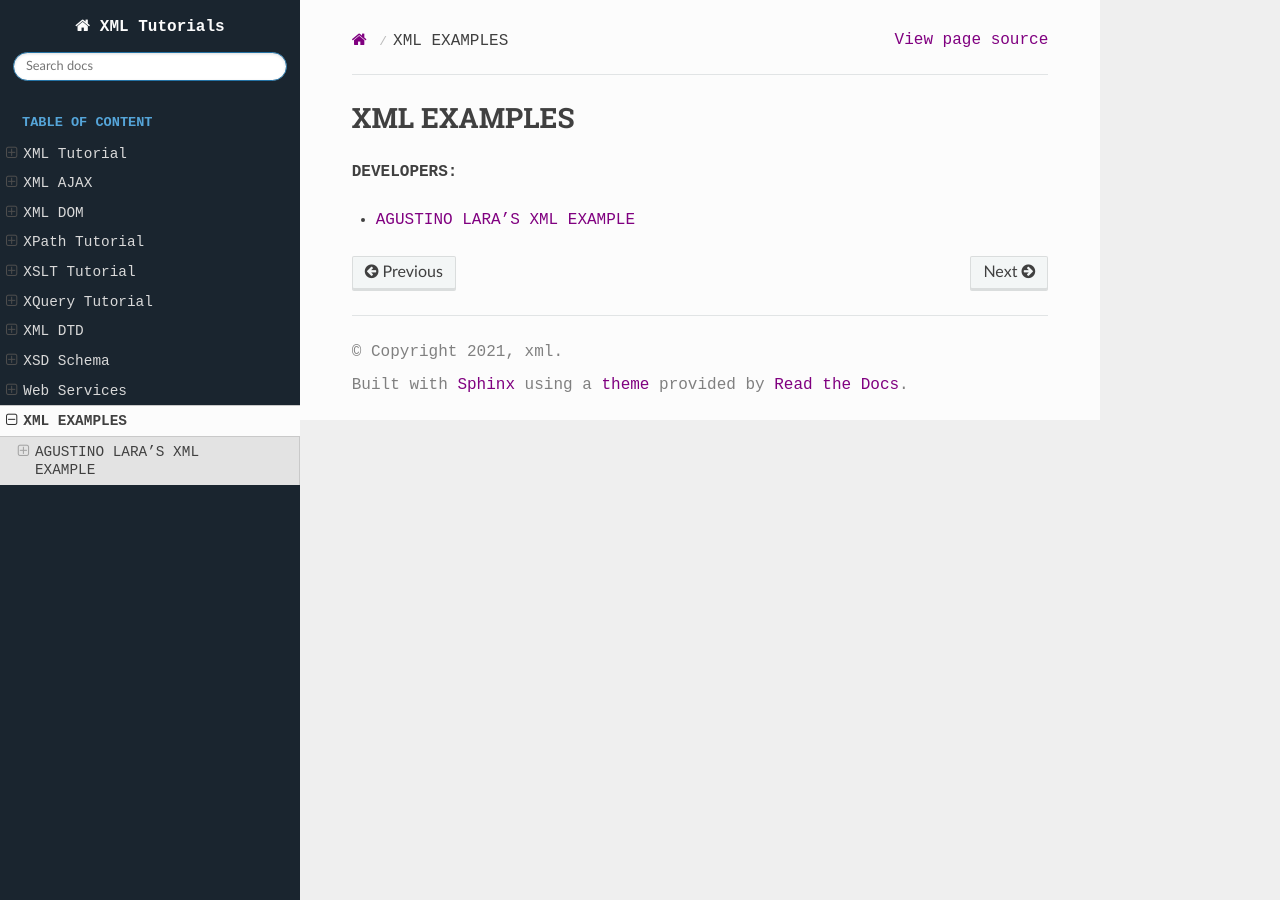
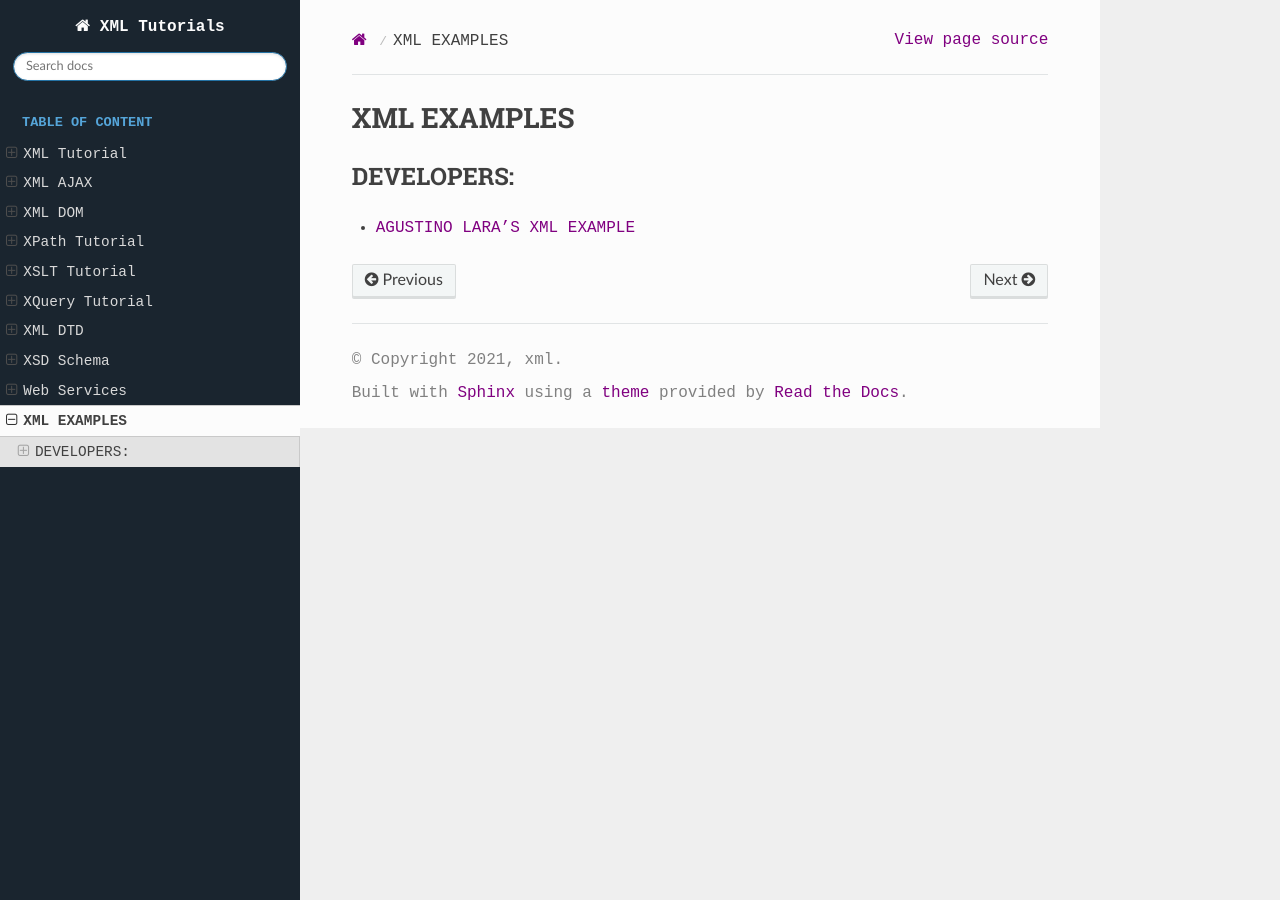
Before and after one commit to tsx-khann/xml-tutorials, a Sphinx documentation site: the page built from docs/source/XML_EXAMPLES/index.rst, in a window 1280 px wide. Built offline with Sphinx 7.4.7 and the Read the Docs theme 3.1.0, drawn with Linux system fonts in a browser that asks for light colours; pages that are not in the unit, such as notebooks, are missing from menus; some of the changed lines change nothing that is shown.

Commit message:
Update index.rst

```diff
--- a/docs/source/XML_EXAMPLES/index.rst
+++ b/docs/source/XML_EXAMPLES/index.rst
@@ -1,7 +1,8 @@
 XML EXAMPLES
 =================
 
-**DEVELOPERS:**
+DEVELOPERS:
+-----------
 
 .. toctree::
    :maxdepth: 1
```
